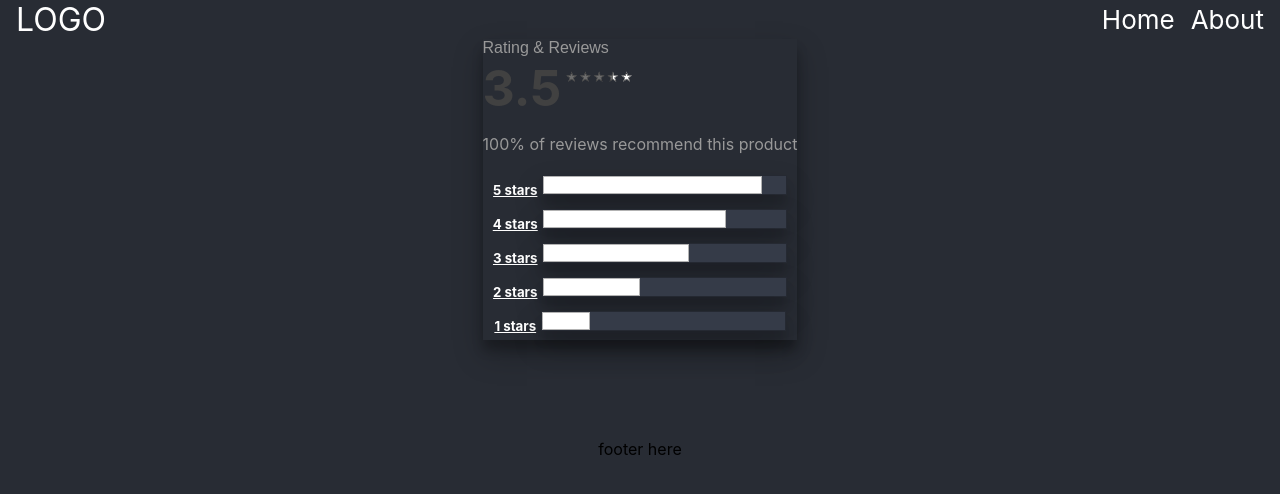
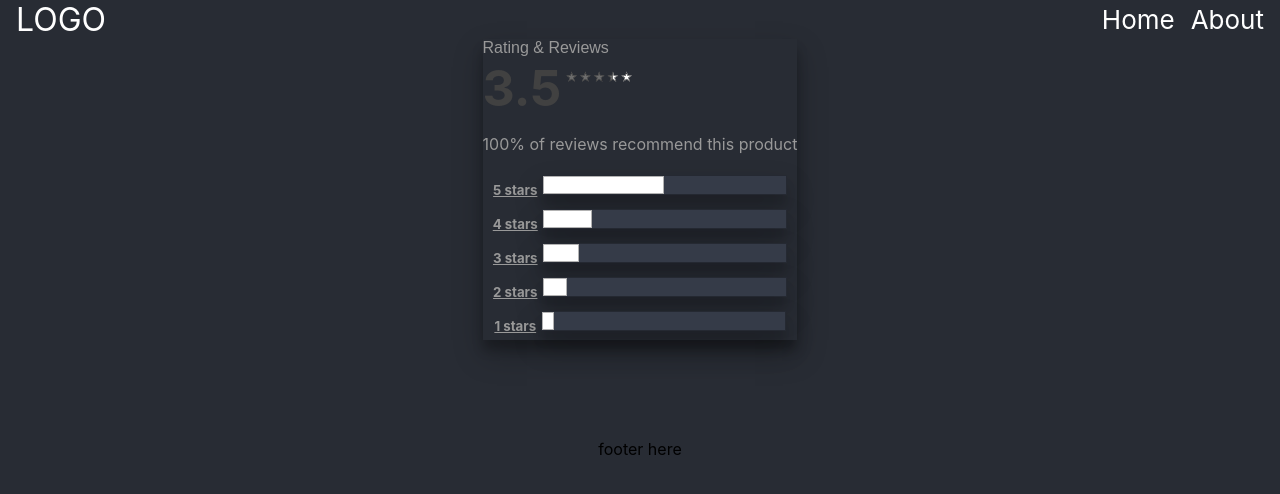
Before and after one commit to DenisTru/fdc-refactored, a React (Create React App) app: page / in a window 1280 px wide. Shown: the top 494 px of the page. Built offline with nearby package versions, Linux system fonts and the light colour scheme; the HTML template or start-up script is replaced by a standard one.

Commit message:
added fractional bars

```diff
--- a/src/components/RatingsReviews/InformationPanel/InformationPanel.tsx
+++ b/src/components/RatingsReviews/InformationPanel/InformationPanel.tsx
@@ -11,11 +11,11 @@ export const InformationPanel = () => {
     <span className="star-rating"><StarReviews rating={3.5}/></span>
     <p>100% of reviews recommend this product</p>
     <div className="avg-star-ratings">
-      <li><h5>5 stars</h5> <StarBar starName={'star5'}/></li>
-      <li><h5>4 stars</h5> <StarBar starName={'star4'}/></li>
-      <li><h5>3 stars</h5> <StarBar starName={'star3'}/></li>
-      <li><h5>2 stars</h5> <StarBar starName={'star2'}/></li>
-      <li><h5>1 stars</h5> <StarBar starName={'star1'}/></li>
+      <li><h5>5 stars</h5> <StarBar rating={'50%'} starName={'star5'}/></li>
+      <li><h5>4 stars</h5> <StarBar rating={'20%'} starName={'star4'}/></li>
+      <li><h5>3 stars</h5> <StarBar rating={'15%'} starName={'star3'}/></li>
+      <li><h5>2 stars</h5> <StarBar rating={'10%'} starName={'star2'}/></li>
+      <li><h5>1 stars</h5> <StarBar rating={'5%'} starName={'star1'}/></li>
     </div>
 
 
@@ -27,13 +27,16 @@ export const InformationPanel = () => {
 
 type StarBarProps = {
   starName: 'star1'|'star2'|'star3'|'star4'|'star5'
+  rating: string
 }
 
 
-const StarBar = ({starName}: StarBarProps) => {
+const StarBar = ({starName, rating}: StarBarProps) => {
+  const styles = { "--rating": rating} as React.CSSProperties;
+
   return (
     <span className="star-bar">
-      <span className={starName.toString()}>test</span>
+      <span style={styles} className={starName.toString()}/>
     </span>
   )
 }
--- a/src/components/RatingsReviews/InformationPanel/styles/InformationPanel.scss
+++ b/src/components/RatingsReviews/InformationPanel/styles/InformationPanel.scss
@@ -1,6 +1,5 @@
 .ratings-panel{
   text-align:start;
-  color: #fff;
   box-shadow: 0 14px 28px rgba(0,0,0, 0.25), 0 10px 10px rgba(0,0,0,0.22);
 }
 
@@ -18,6 +17,7 @@ margin-bottom: 1px;
   margin: 0px;
   display: inline;
   text-decoration: underline;
+  color: #999999;
 }
 .ratings-panel p {
   color: #999999;
@@ -52,35 +52,35 @@ overflow: hidden;
 .star5 {
   display: inline-block;
   height: 18px;
-  width: 90%;
+  width: var(--rating);
   border: 1px solid rgba(0,0,0,0.3);
   background: #fff;
 }
 .star4 {
   display: inline-block;
   height: 18px;
-  width: 75%;
+  width: var(--rating);
   border: 1px solid rgba(0,0,0,0.3);
   background: #fff;
 }
 .star3 {
   display: inline-block;
   height: 18px;
-  width: 60%;
+  width: var(--rating);
   border: 1px solid rgba(0,0,0,0.3);
   background: #fff;
 }
 .star2 {
   display: inline-block;
   height: 18px;
-  width: 40%;
+  width: var(--rating);
   border: 1px solid rgba(0,0,0,0.3);
   background: #fff;
 }
 .star1 {
   display: inline-block;
   height: 18px;
-  width: 20%;
+  width: var(--rating);
   border: 1px solid rgba(0,0,0,0.3);
   background: #fff;
 }
```
